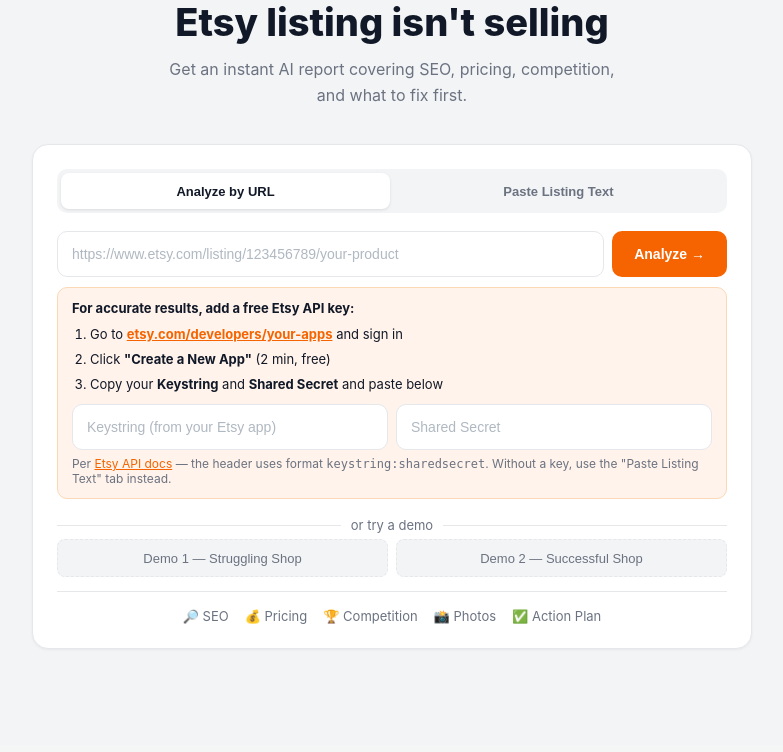
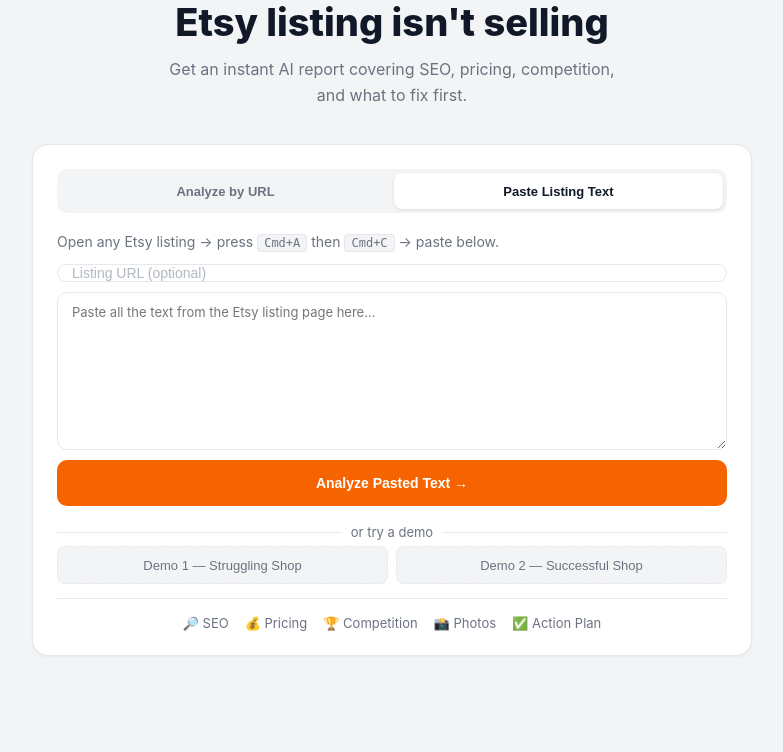
Before and after one commit to ryanmurphy1018-netizen/etsy-ai-analyzer-, a Flask app: page / in a window 1280 px wide. Shown: the part 156-908 px from the top of the page, without its empty margins (248-1031 px from the left). Before the commit the page ends 805 px from the top, so only its background shows below. Run offline with Flask 3, Linux system fonts and the light colour scheme; some libraries are stand-ins or nearby versions.

Commit message:
Default to paste mode, hide URL tab

```diff
--- a/templates/index.html
+++ b/templates/index.html
@@ -306,12 +306,12 @@
   <div class="card">
 
     <div class="tabs">
-      <button class="tab-btn active" id="tab-url" onclick="switchTab('url')">Analyze by URL</button>
-      <button class="tab-btn" id="tab-paste" onclick="switchTab('paste')">Paste Listing Text</button>
+      <button class="tab-btn" id="tab-url" onclick="switchTab('url')">Analyze by URL</button>
+      <button class="tab-btn active" id="tab-paste" onclick="switchTab('paste')">Paste Listing Text</button>
     </div>
 
     <!-- URL mode -->
-    <div id="mode-url">
+    <div id="mode-url" style="display:none;">
       <div class="input-group">
         <div class="input-row">
           <input type="url" id="url-input"
@@ -340,7 +340,7 @@
     </div>
 
     <!-- Paste mode -->
-    <div id="mode-paste" style="display:none;">
+    <div id="mode-paste">
       <div class="input-group">
         <p style="font-size:14px;color:var(--gray);line-height:1.6;">
           Open any Etsy listing → press <kbd style="background:var(--light);border:1px solid var(--border);padding:1px 6px;border-radius:4px;font-size:12px;">Cmd+A</kbd> then <kbd style="background:var(--light);border:1px solid var(--border);padding:1px 6px;border-radius:4px;font-size:12px;">Cmd+C</kbd> → paste below.
```
